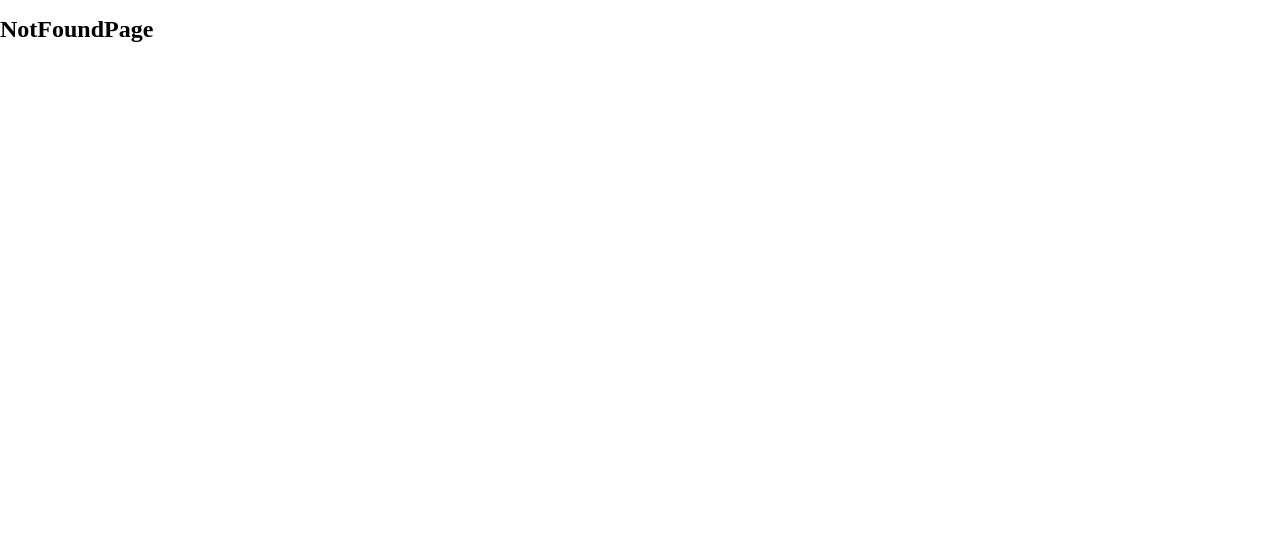
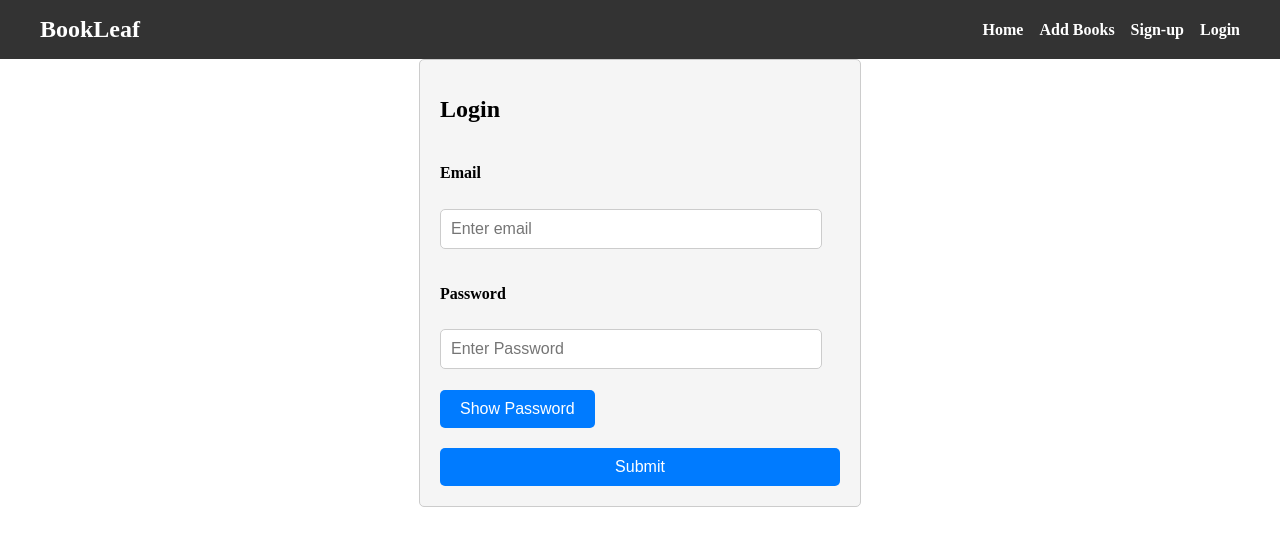
Before and after one commit to nahid-bjit/React-Day1-Basics, a React (Vite) app: page /user/login in a window 1280 px wide. Shown: the top 546 px of the page. Built offline with nearby package versions, Linux system fonts and the light colour scheme.

Commit message:
customPassword field added

```diff
--- a/src/App.jsx
+++ b/src/App.jsx
@@ -7,6 +7,7 @@ import useProductHook from "./hooks/useProductHook";
 //import Navbar from "./components/Navbar";
 import HomePage from "./pages/home.page";
 import UserCreatePage from "./pages/userCreate.page";
+import UserLoginPage from "./pages/userLogin.page";
 import NotFoundPage from "./pages/notFound.page";
 import AddBooksPage from "./pages/addBooks.page";
 import Navbar from "./components/Navbar";
@@ -33,6 +34,7 @@ function App() {
           <Route path="/" element={<HomePage />} />
           <Route path="/user/create" element={<UserCreatePage />} />
           <Route path="/user/edit" element={<UserCreatePage />} />
+          <Route path="/user/login" element={<UserLoginPage />} />
           <Route path="*" element={<NotFoundPage />} />
           <Route path="/add" element={<AddBooksPage />} />
         </Routes>
--- /dev/null
+++ b/src/components/LoginForm.css
@@ -0,0 +1,41 @@
+/* RegistrationForm.css */
+
+.form-parent {
+    max-width: 400px;
+    margin: 0 auto;
+    padding: 20px;
+    background-color: #f5f5f5;
+    border: 1px solid #ccc;
+    border-radius: 5px;
+}
+
+h1 {
+    font-size: 24px;
+    margin-bottom: 20px;
+}
+
+div {
+
+    margin-bottom: 10px;
+}
+
+input {
+    width: 90%;
+    padding: 10px;
+    margin: 5px 0;
+    border: 1px solid #ccc;
+    border-radius: 5px;
+}
+
+button {
+    background-color: #007bff;
+    color: #fff;
+    padding: 10px 20px;
+    border: none;
+    border-radius: 5px;
+    cursor: pointer;
+}
+
+button:hover {
+    background-color: #0056b3;
+}
--- a/src/components/Navbar.jsx
+++ b/src/components/Navbar.jsx
@@ -19,6 +19,9 @@ function Navbar() {
                     <li>
                         <Link to="/user/create">Sign-up</Link>
                     </li>
+                    <li>
+                        <Link to="/user/login">Login</Link>
+                    </li>
 
                 </ul>
             </div>
--- /dev/null
+++ b/src/components/customPassword.component.jsx
@@ -0,0 +1,21 @@
+import { useState } from "react";
+
+const CustomPassword = ({ fields, placeholder }) => {
+  const [showPassword, setShowPassword] = useState(false);
+
+  return (
+    <div>
+      <input
+        type={showPassword ? "text" : "password"}
+        placeholder={placeholder}
+        {...fields}
+      />
+      <p></p>
+      <button type="button" onClick={() => setShowPassword(!showPassword)}>
+        {showPassword ? "Hide Password" : "Show Password"}
+      </button>
+    </div>
+  );
+};
+
+export default CustomPassword;
--- /dev/null
+++ b/src/components/loginForm.jsx
@@ -0,0 +1,104 @@
+import React, { useEffect } from "react";
+import { useForm, Controller } from "react-hook-form";
+import './LoginForm.css';
+import CustomPassword from "./customPassword.component";
+
+const LoginForm = () => {
+    const {
+        handleSubmit,
+        control,
+        formState: { errors },
+        getValues,
+        watch,
+        setValue,
+    } = useForm({
+        mode: "onChange",
+        defaultValues: {
+            username: "",
+            email: "",
+            password: "",
+            confirmPassword: "",
+        },
+    });
+
+    const handlerOnSubmit = () => {
+        console.log("Form is submitted ");
+
+        const userData = {
+            userName: getValues("username"),
+            email: getValues("email"),
+            password: getValues("password"),
+        };
+
+        const firstName = getValues("firstname");
+        const lastName = getValues("lastname");
+
+        setValue("fullname", `${firstName} ${lastName}`);
+
+        console.log("The user data", userData);
+    };
+
+    useEffect(() => {
+        console.log("Errors: ", errors);
+    }, [errors]);
+
+    return (
+        <div className="form-parent">
+            <h1>Login</h1>
+            <form onSubmit={handleSubmit(handlerOnSubmit)}>
+                <div>
+                    <h4>Email</h4>
+                    <Controller
+                        name="email"
+                        control={control}
+                        rules={{
+                            required: "Email is required",
+
+                            pattern: {
+                                value: /^[A-Z0-9._%+-]+@[A-Z0-9.-]+\.[A-Z]{2,}$/i,
+                                message: "Invalid email address",
+                            },
+                        }}
+                        render={({ field }) => (
+                            <input placeholder="Enter email" {...field} />
+                        )}
+                    />
+                </div>
+
+                <div>
+                    <h4>Password</h4>
+                    <Controller
+                        name="password"
+                        control={control}
+                        rules={{
+                            required: "Password is required",
+                            minLength: {
+                                value: 6,
+                                message: "Minimum length must be 6",
+                            },
+                            maxLength: {
+                                value: 20,
+                                message: "Max length must be 20",
+                            },
+                        }}
+                        render={({ field }) => (
+                            <CustomPassword fields={field} placeholder="Enter Password" />
+                            // <input
+                            //     placeholder="Enter Password"
+                            //     type="password"
+                            //     {...field}
+                            //     style={{ border: errors.password ? "1px solid red" : "" }}
+                            // />
+                        )}
+                    />
+                    {errors.password && <h5>{errors.password.message}</h5>}
+                </div>
+
+
+                <button type="submit">Submit</button>
+            </form>
+        </div>
+    );
+};
+
+export default LoginForm;
--- a/src/components/registrationForm.jsx
+++ b/src/components/registrationForm.jsx
@@ -1,6 +1,7 @@
 import React, { useEffect } from "react";
 import { useForm, Controller } from "react-hook-form";
 import './RegistrationForm.css';
+import CustomPassword from "./customPassword.component";
 
 const RegistrationForm = () => {
     const {
@@ -160,12 +161,13 @@ const RegistrationForm = () => {
                             },
                         }}
                         render={({ field }) => (
-                            <input
-                                placeholder="Enter Password"
-                                type="password"
-                                {...field}
-                                style={{ border: errors.password ? "1px solid red" : "" }}
-                            />
+                            <CustomPassword fields={field} placeholder="Enter Password" />
+                            // <input
+                            //     placeholder="Enter Password"
+                            //     type="password"
+                            //     {...field}
+                            //     style={{ border: errors.password ? "1px solid red" : "" }}
+                            // />
                         )}
                     />
                     {errors.password && <h5>{errors.password.message}</h5>}
--- /dev/null
+++ b/src/pages/userLogin.page.jsx
@@ -0,0 +1,14 @@
+import React from "react";
+import LoginForm from "../components/loginForm";
+import Navbar from "../components/Navbar";
+
+const UserLoginPage = () => {
+  return (
+    <div>
+      <Navbar />
+      <LoginForm />
+    </div>
+  );
+};
+
+export default UserLoginPage;
```
